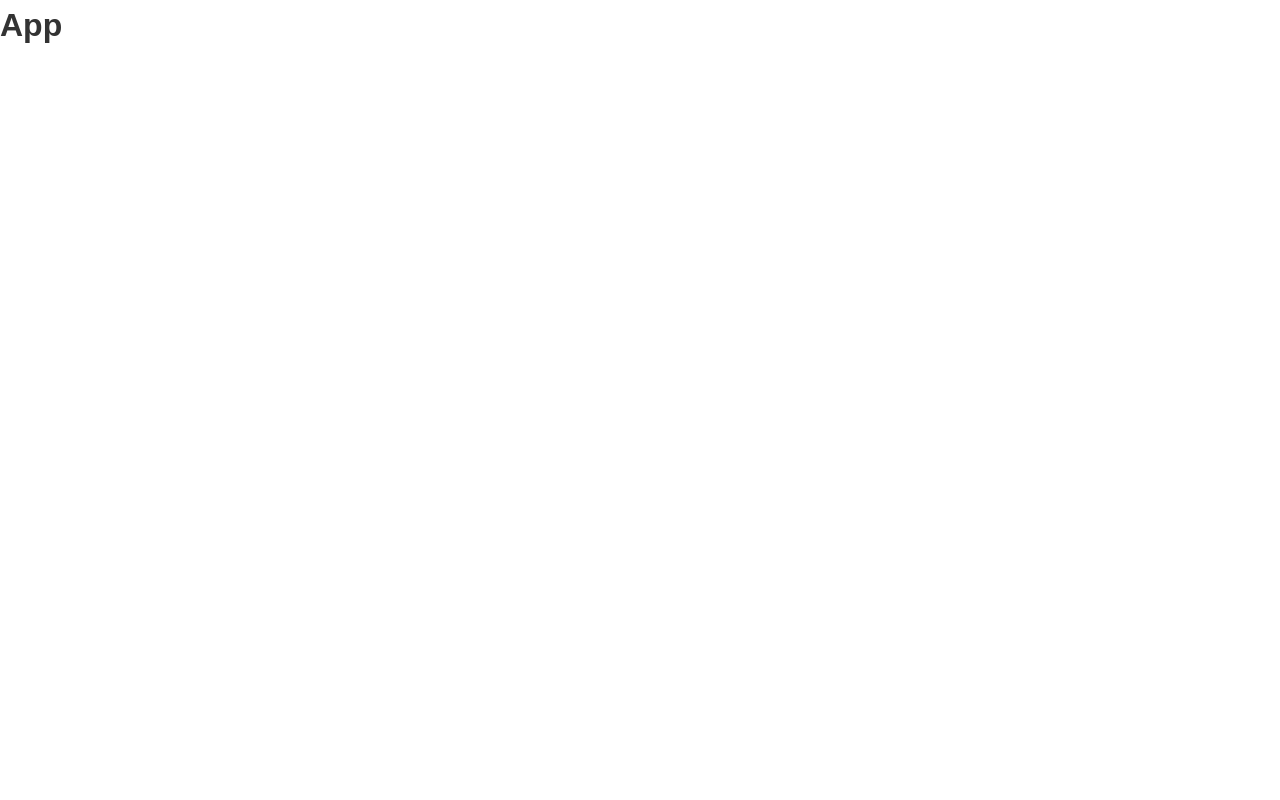
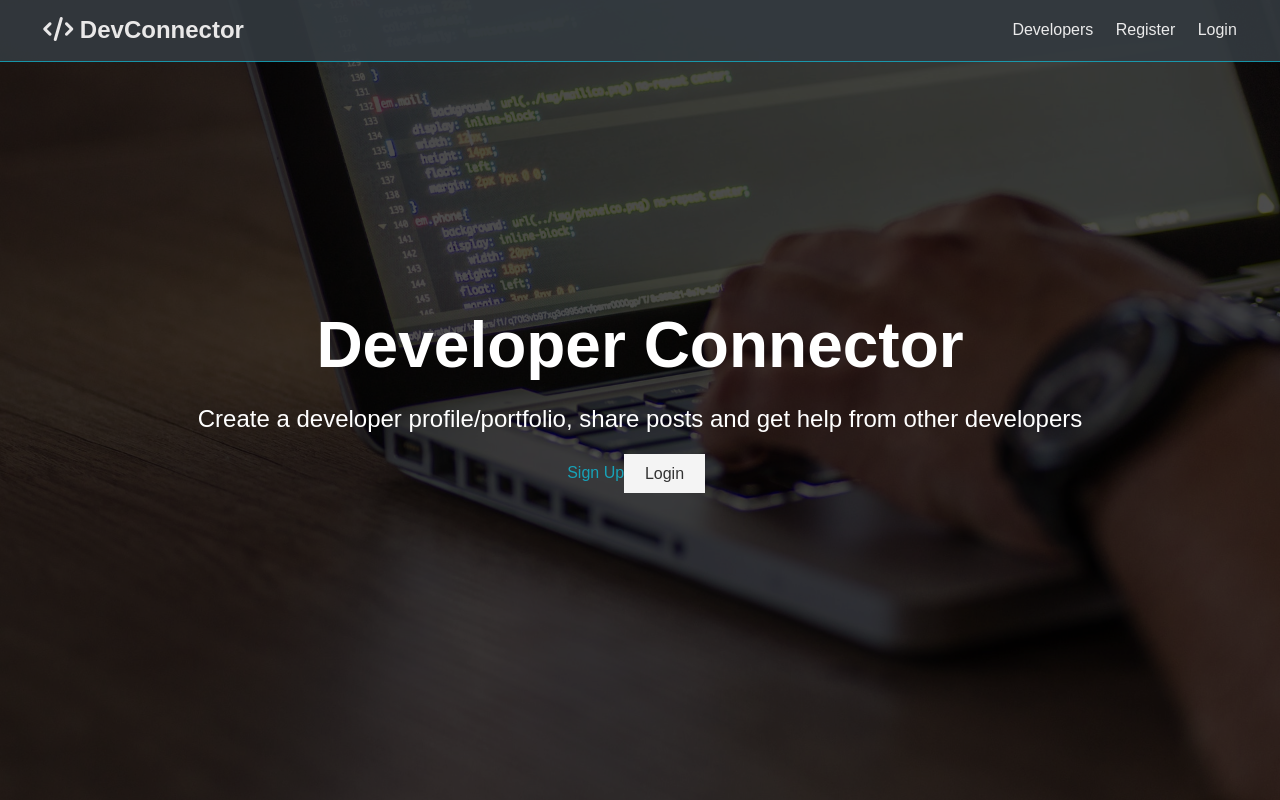
Before and after one commit to toddster79/DevConnector, a React (Create React App) app in the folder client/: page / in a window 1280 px wide. Built offline with nearby package versions, Linux system fonts and the light colour scheme.

Commit message:
created navbar and landing components

```diff
--- a/client/public/index.html
+++ b/client/public/index.html
@@ -10,34 +10,12 @@
       content="Web site created using create-react-app"
     />
     <link rel="apple-touch-icon" href="%PUBLIC_URL%/logo192.png" />
-    <!--
-      manifest.json provides metadata used when your web app is installed on a
-      user's mobile device or desktop. See https://developers.google.com/web/fundamentals/web-app-manifest/
-    -->
+    <script src="https://kit.fontawesome.com/9c677831a1.js" crossorigin="anonymous"></script>
     <link rel="manifest" href="%PUBLIC_URL%/manifest.json" />
-    <!--
-      Notice the use of %PUBLIC_URL% in the tags above.
-      It will be replaced with the URL of the `public` folder during the build.
-      Only files inside the `public` folder can be referenced from the HTML.
-
-      Unlike "/favicon.ico" or "favicon.ico", "%PUBLIC_URL%/favicon.ico" will
-      work correctly both with client-side routing and a non-root public URL.
-      Learn how to configure a non-root public URL by running `npm run build`.
-    -->
-    <title>React App</title>
+    <title>Welcome to DevConnector</title>
   </head>
   <body>
     <noscript>You need to enable JavaScript to run this app.</noscript>
     <div id="root"></div>
-    <!--
-      This HTML file is a template.
-      If you open it directly in the browser, you will see an empty page.
-
-      You can add webfonts, meta tags, or analytics to this file.
-      The build step will place the bundled scripts into the <body> tag.
-
-      To begin the development, run `npm start` or `yarn start`.
-      To create a production bundle, use `npm run build` or `yarn build`.
-    -->
   </body>
 </html>
--- a/client/src/App.js
+++ b/client/src/App.js
@@ -1,9 +1,12 @@
 import React, { Fragment } from 'react';
+import NavBar from './components/layout/NavBar';
+import Landing from './components/layout/Landing';
 import './App.css';
 
 const App = () =>
     <Fragment>
-      <h1>App</h1>
+      <NavBar />
+      <Landing />
     </Fragment>
 
 export default App;
--- /dev/null
+++ b/client/src/components/layout/Landing.js
@@ -0,0 +1,23 @@
+import React from 'react'
+
+const Landing = () => {
+    return (
+        <section className="landing">
+        <div className="dark-overlay">
+          <div className="landing-inner">
+            <h1 className="x-large">Developer Connector</h1>
+            <p className="lead">
+              Create a developer profile/portfolio, share posts and get help from
+              other developers
+            </p>
+            <div className="buttons">
+              <a href="register.html" clasNames="btn btn-primary">Sign Up</a>
+              <a href="login.html" className="btn btn-light">Login</a>
+            </div>
+          </div>
+        </div>
+      </section>
+    )
+}
+
+export default Landing
--- /dev/null
+++ b/client/src/components/layout/NavBar.js
@@ -0,0 +1,18 @@
+import React from 'react'
+
+const NavBar = () => {
+    return (
+        <nav className="navbar bg-dark">
+        <h1>
+          <a href="index.html"><i className="fas fa-code"></i> DevConnector</a>
+        </h1>
+        <ul>
+          <li><a href="profiles.html">Developers</a></li>
+          <li><a href="register.html">Register</a></li>
+          <li><a href="login.html">Login</a></li>
+        </ul>
+      </nav>
+    )
+}
+
+export default NavBar
```
